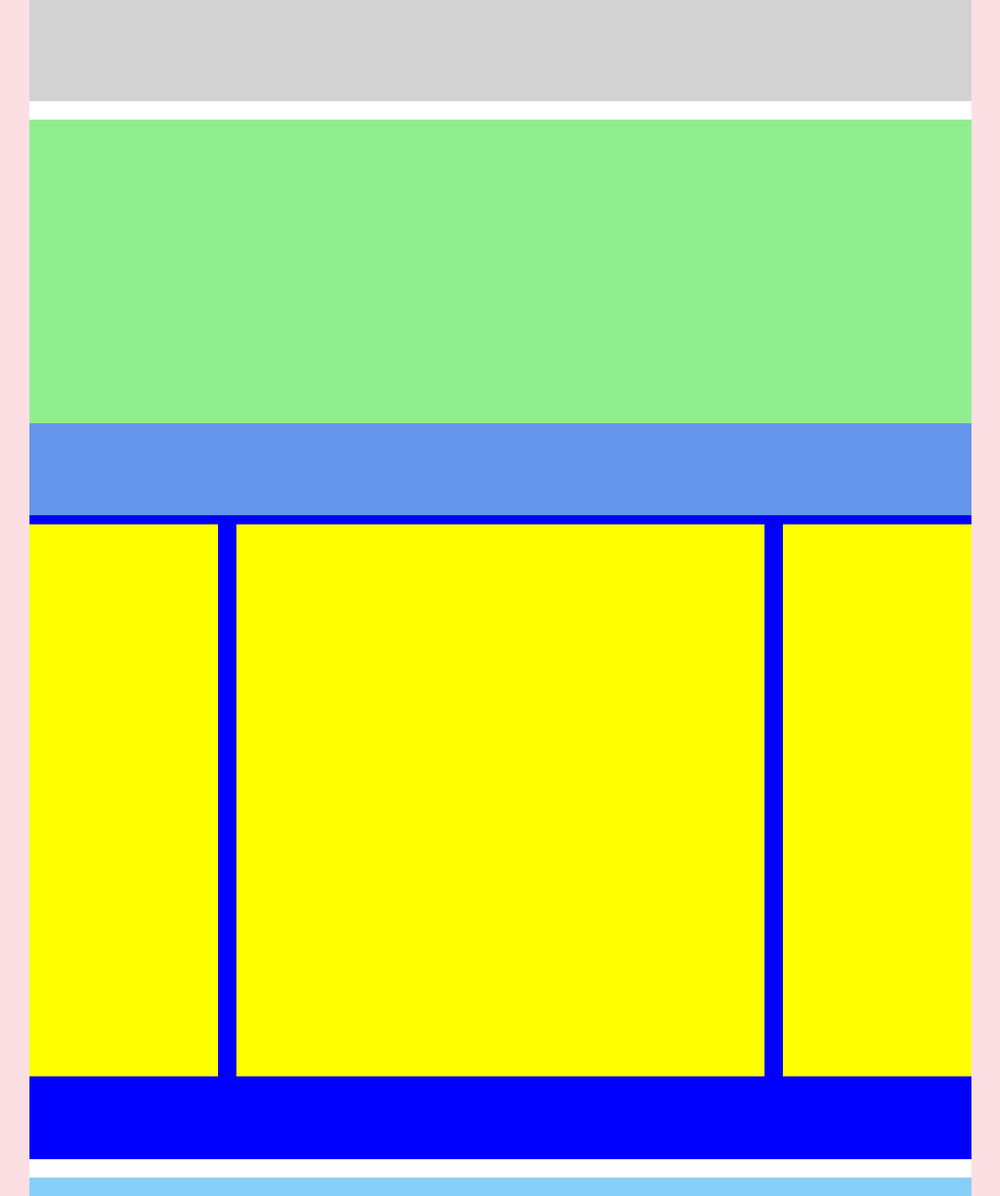
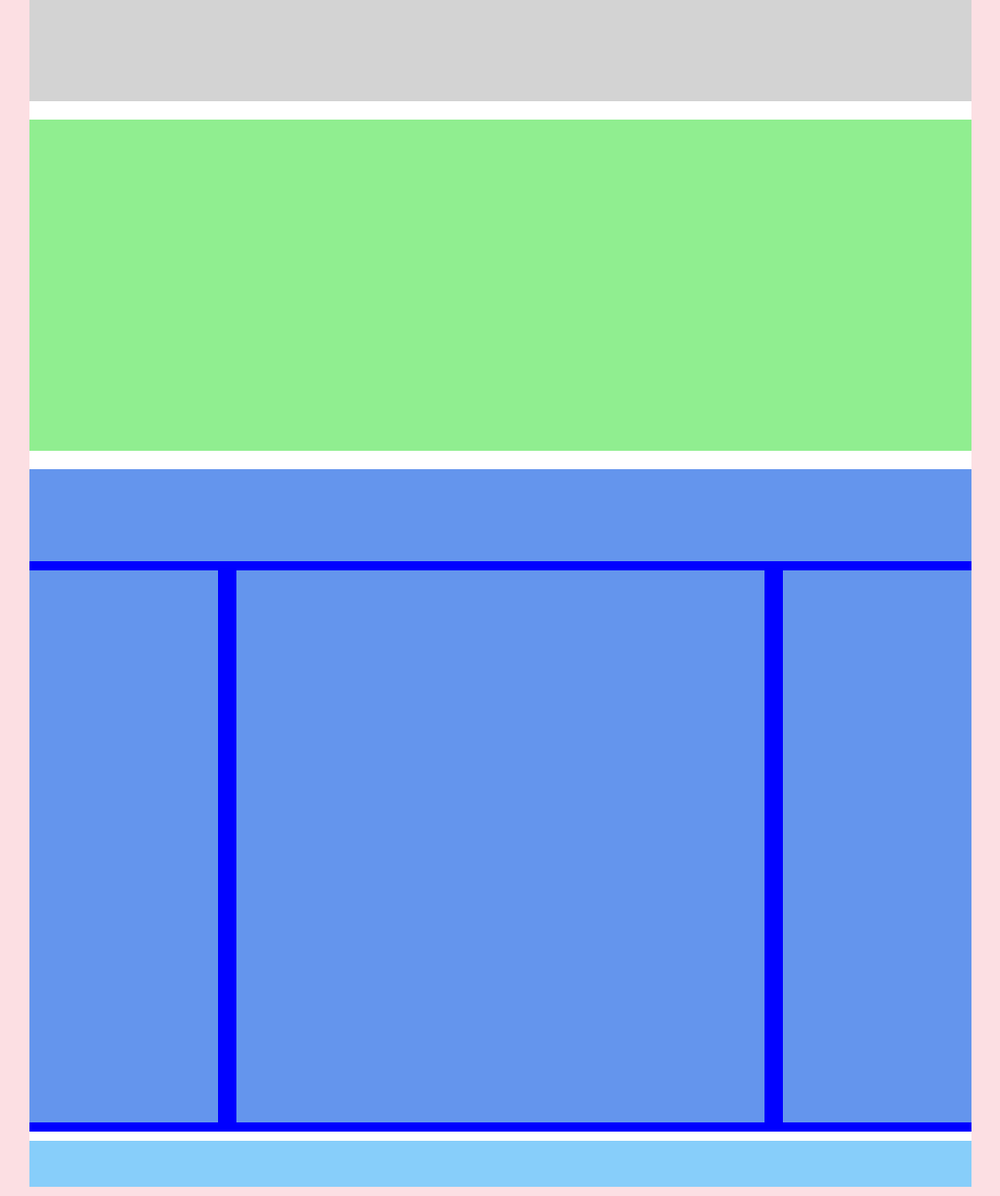
Before and after one commit to GiuliaSossai/htmlcss-struttura-wp, a plain HTML site: page index.htm in a window 1280 px wide. Shown: the part 60-1360 px from the top of the page at 92% size, without its empty margins (96-1183 px from the left). Drawn offline with Linux system fonts and the light colour scheme.

Commit message:
aggiustamenti margini

```diff
--- a/assets/css/style.css
+++ b/assets/css/style.css
@@ -16,15 +16,14 @@ body {
 
 .container {
   width: 80%;
-  min-height: 800px;
   margin: 20px auto;
   background-color: white;
 }
 
 /************* HEADER ***************/
 
-header {
-  height: 500px;
+.top, .jumbotron {
+  margin-bottom: 20px;
 }
 
 .top {
@@ -34,14 +33,13 @@ header {
 
 .jumbotron {
   height: 360px;
-  margin: 20px 0;
   background-color: lightgreen;
 }
 
 /************* MAIN ***************/
 
 main {
-  height: 800px;
+
   background-color: blue;
 }
 
@@ -56,7 +54,7 @@ main .title {
 
 main .nav, main .widget, main .content {
   height: 600px;
-  background-color: yellow;
+  background-color: cornflowerblue;
   margin-top: 10px;
   margin-bottom: 10px;
 }
@@ -76,5 +74,5 @@ main .content {
 footer {
   height: 50px;
   background-color: lightskyblue;
-  margin-top: 20px;
+  margin-top: 10px;
 }
```
